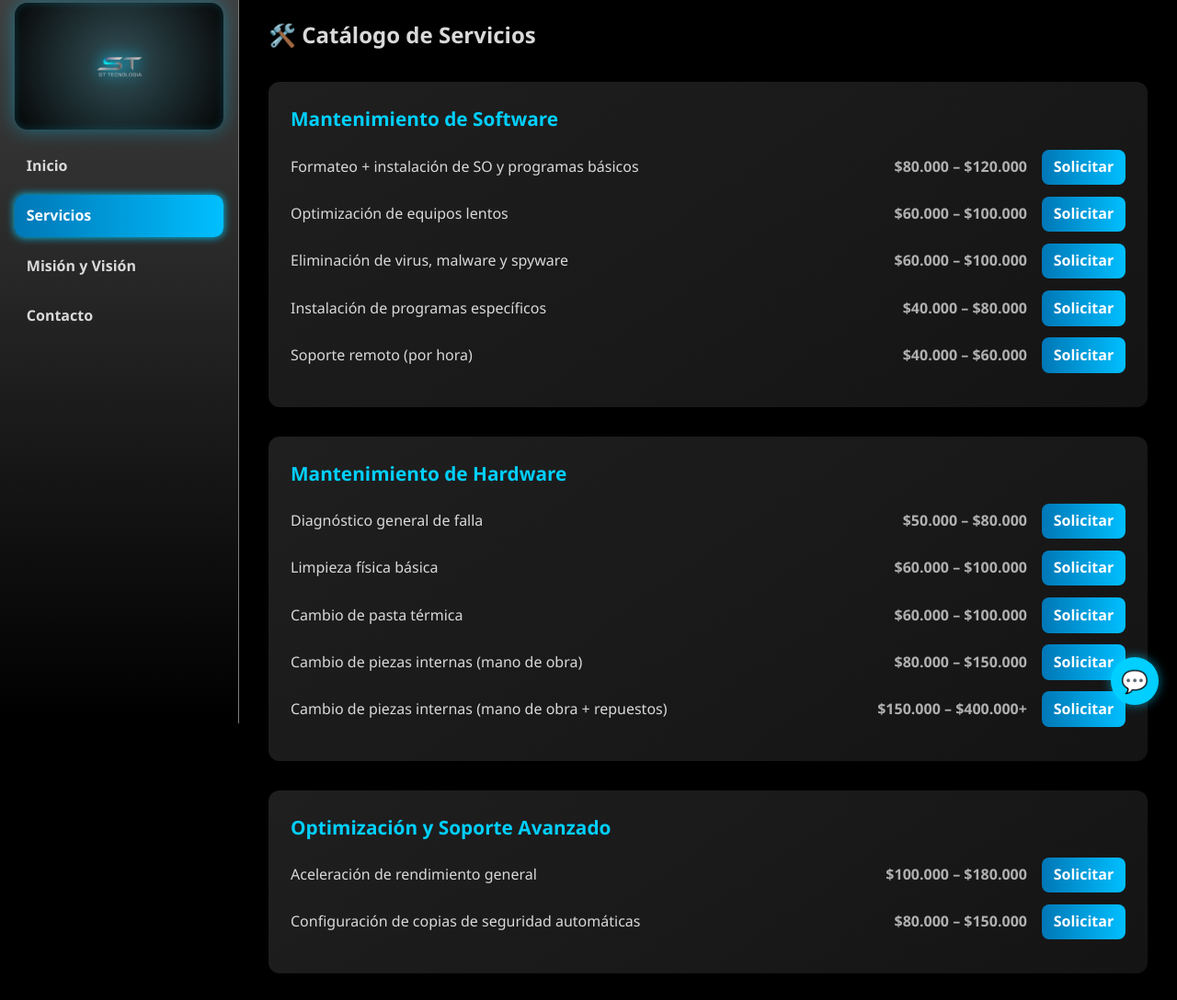
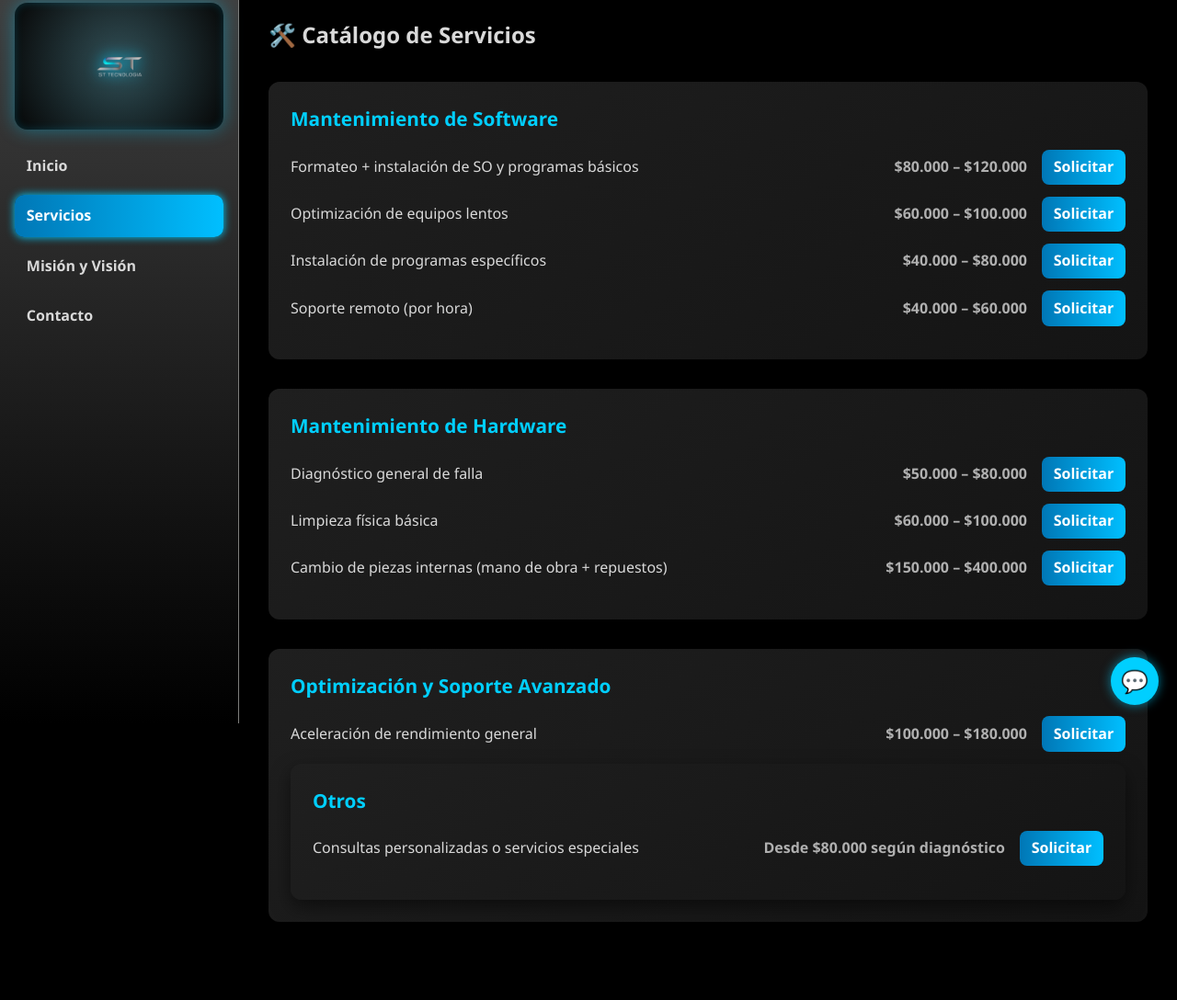
Before and after one commit to stiven11027/ST-Tecnologia, a plain HTML site: page servicios.html in a window 1280 px wide. Shown: the part 13-1101 px from the top of the page at 92% size. After the commit the page ends 1080 px from the top, so only its background shows below. Drawn offline with Linux system fonts and the light colour scheme.

Commit message:
servicios.html

```diff
--- a/servicios.html
+++ b/servicios.html
@@ -82,11 +82,6 @@
             <a href="https://wa.me/573025292660?text=Hola,%20necesito%20optimizar%20mi%20equipo">Solicitar</a>
           </div>
           <div class="servicio">
-            <p>Eliminación de virus, malware y spyware</p>
-            <span class="precio">$60.000 – $100.000</span>
-            <a href="https://wa.me/573025292660?text=Hola,%20quiero%20eliminar%20virus%20de%20mi%20PC">Solicitar</a>
-          </div>
-          <div class="servicio">
             <p>Instalación de programas específicos</p>
             <span class="precio">$40.000 – $80.000</span>
             <a href="https://wa.me/573025292660?text=Hola,%20quiero%20instalar%20un%20programa%20específico">Solicitar</a>
@@ -112,18 +107,8 @@
             <a href="https://wa.me/573025292660?text=Hola,%20quiero%20limpieza%20física%20de%20mi%20equipo">Solicitar</a>
           </div>
           <div class="servicio">
-            <p>Cambio de pasta térmica</p>
-            <span class="precio">$60.000 – $100.000</span>
-            <a href="https://wa.me/573025292660?text=Hola,%20quiero%20cambiar%20la%20pasta%20térmica">Solicitar</a>
-          </div>
-          <div class="servicio">
-            <p>Cambio de piezas internas (mano de obra)</p>
-            <span class="precio">$80.000 – $150.000</span>
-            <a href="https://wa.me/573025292660?text=Hola,%20quiero%20cambiar%20una%20pieza%20interna">Solicitar</a>
-          </div>
-          <div class="servicio">
             <p>Cambio de piezas internas (mano de obra + repuestos)</p>
-            <span class="precio">$150.000 – $400.000+</span>
+            <span class="precio">$150.000 – $400.000</span>
             <a href="https://wa.me/573025292660?text=Hola,%20quiero%20reemplazar%20una%20pieza%20con%20repuestos">Solicitar</a>
           </div>
         </div>
@@ -136,13 +121,6 @@
             <span class="precio">$100.000 – $180.000</span>
             <a href="https://wa.me/573025292660?text=Hola,%20quiero%20acelerar%20el%20rendimiento%20de%20mi%20equipo">Solicitar</a>
           </div>
-          <div class="servicio">
-            <p>Configuración de copias de seguridad automáticas</p>
-            <span class="precio">$80.000 – $150.000</span>
-            <a href="https://wa.me/573025292660?text=Hola,%20quiero%20configurar%20copias%20de%20seguridad">Solicitar</a>
-          </div>
-        </div>
-
         <!-- Otros -->
         <div class="categoria">
           <h3>Otros</h3>
@@ -159,4 +137,5 @@
 </div>
 
 <a class="whatsapp" href="https://wa.me/573025292660?text=Hola%20ST%20Tecnolog%C3%ADa,%20necesito%20informaci%C3%B3n" target="_blank">💬</a>
+
 </body>
```
